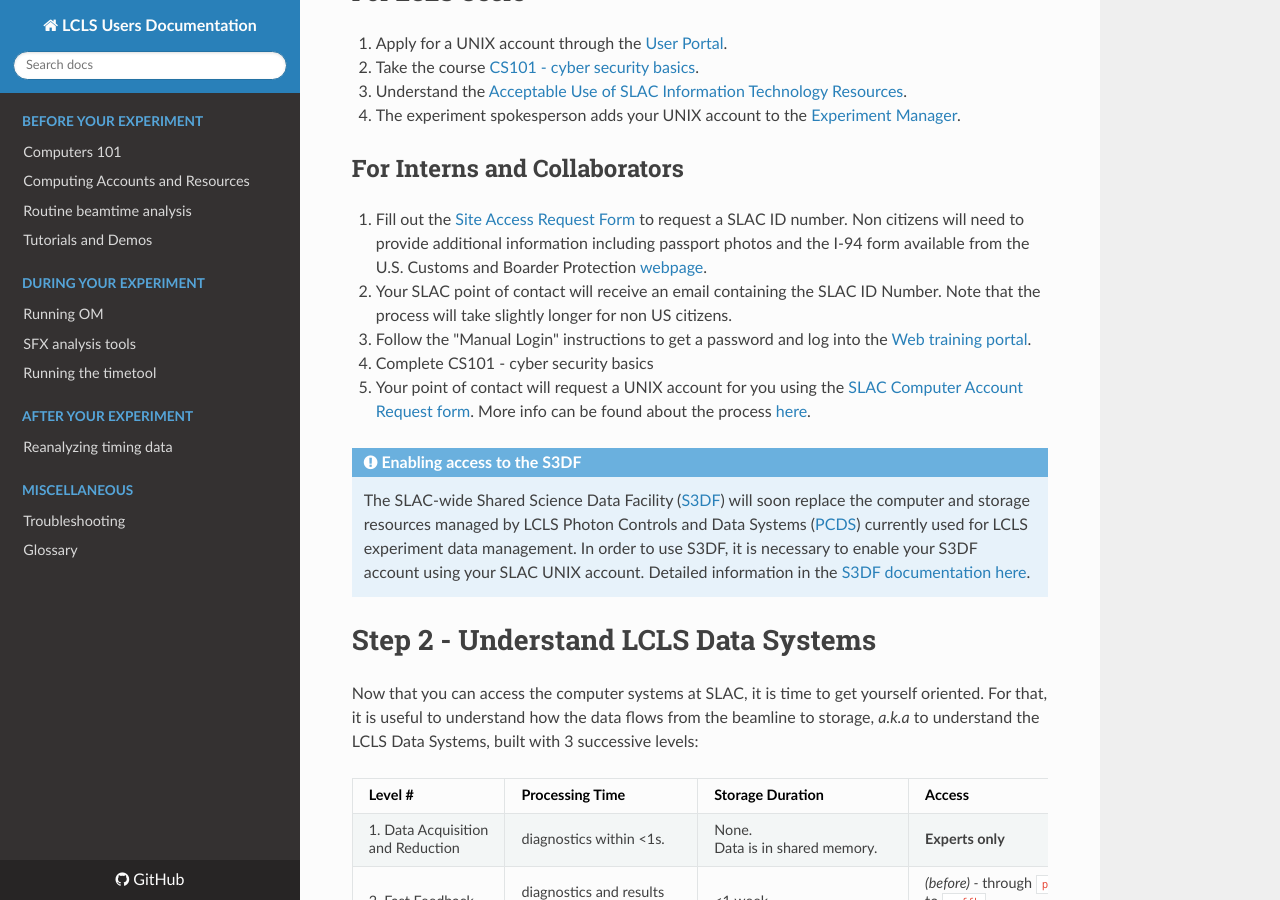
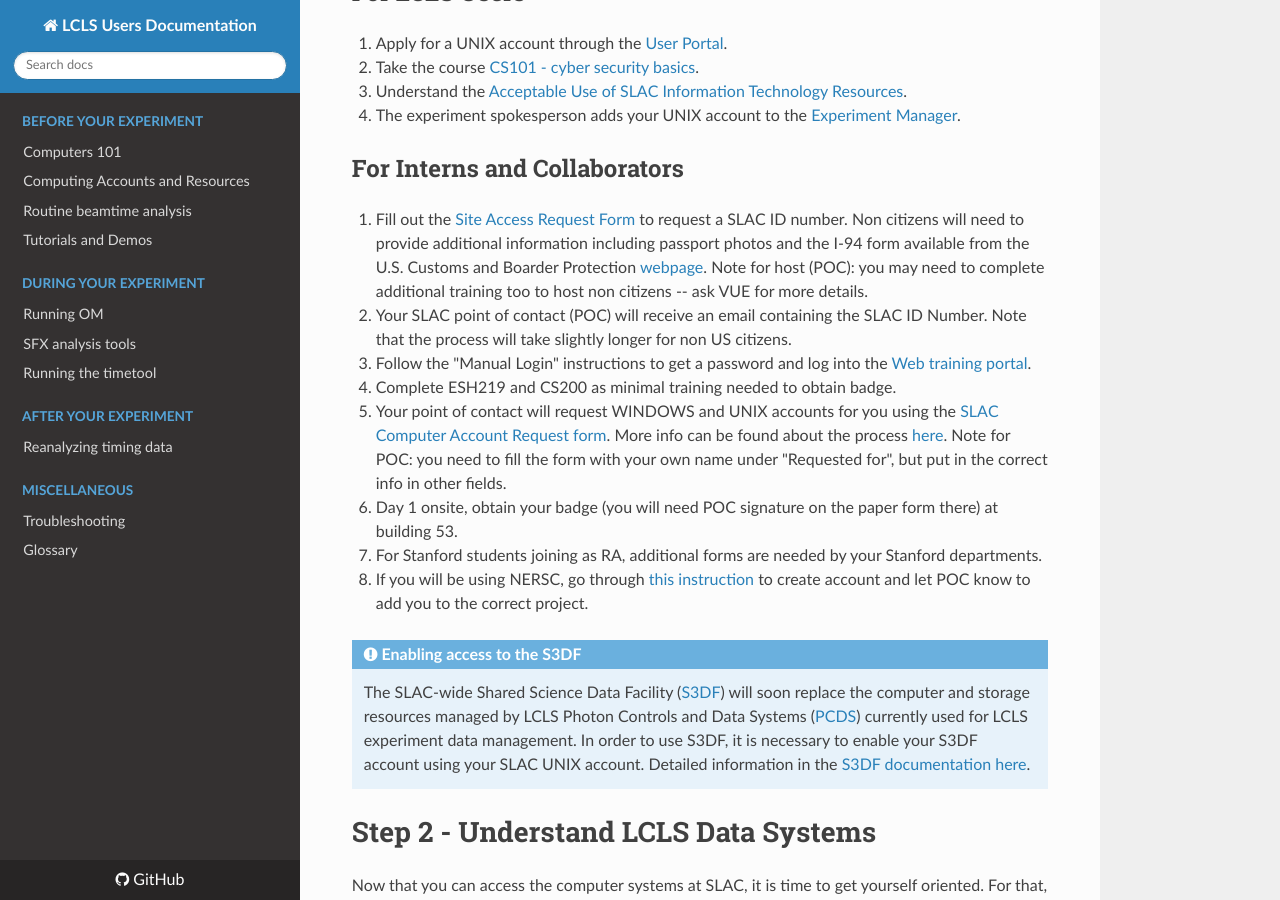
Before and after one commit to lcls-users/lcls-users, an MkDocs documentation site: the page built from docs/before/account_lcls.md, in a window 1280 px wide and 900 px high, scrolled down 501 px. Built offline with MkDocs 1.6.1, drawn with Linux system fonts in a browser that asks for light colours; nearby versions of some CDN libraries.

Commit message:
Update account_lcls.md

```diff
--- a/docs/before/account_lcls.md
+++ b/docs/before/account_lcls.md
@@ -20,11 +20,14 @@ The specific process depends on your role at SLAC.
 
 ## For Interns and Collaborators
 
-1. Fill out the [Site Access Request Form](https://erp-hprdext.erp.slac.stanford.edu/psc/hprdext/EMPLOYEE/HRMS/c/SL_DOE_FACT.SL_DOE_FACTS_USER.GBL?source=POI) to request a SLAC ID number. Non citizens will need to provide additional information including passport photos and the I-94 form available from the U.S. Customs and Boarder Protection [webpage](https://i94.cbp.dhs.gov/recent-search).
-2. Your SLAC point of contact will receive an email containing the SLAC ID Number. Note that the process will take slightly longer for non US citizens.
+1. Fill out the [Site Access Request Form](https://erp-hprdext.erp.slac.stanford.edu/psc/hprdext/EMPLOYEE/HRMS/c/SL_DOE_FACT.SL_DOE_FACTS_USER.GBL?source=POI) to request a SLAC ID number. Non citizens will need to provide additional information including passport photos and the I-94 form available from the U.S. Customs and Boarder Protection [webpage](https://i94.cbp.dhs.gov/recent-search). Note for host (POC): you may need to complete additional training too to host non citizens -- ask VUE for more details.
+2. Your SLAC point of contact (POC) will receive an email containing the SLAC ID Number. Note that the process will take slightly longer for non US citizens.
 3. Follow the "Manual Login" instructions to get a password and log into the [Web training portal](https://slactraining.slac.stanford.edu/web-training-portal-0).
-4. Complete CS101 - cyber security basics
-5. Your point of contact will request a UNIX account for you using the [SLAC Computer Account Request form](https://slacprod.servicenowservices.com/it_services?id=sc_cat_item&sys_id=17176b676ff12100aae0c6012e3ee4f7&sysparm_category=d65827c46fd921009c4235af1e3ee434). More info can be found about the process [here](https://it.slac.stanford.edu/support/KB0010082).
+4. Complete ESH219 and CS200 as minimal training needed to obtain badge.
+5. Your point of contact will request WINDOWS and UNIX accounts for you using the [SLAC Computer Account Request form](https://slacprod.servicenowservices.com/it_services?id=sc_cat_item&sys_id=17176b676ff12100aae0c6012e3ee4f7&sysparm_category=d65827c46fd921009c4235af1e3ee434). More info can be found about the process [here](https://it.slac.stanford.edu/support/KB0010082). Note for POC: you need to fill the form with your own name under "Requested for", but put in the correct info in other fields.
+6. Day 1 onsite, obtain your badge (you will need POC signature on the paper form there) at building 53.
+7. For Stanford students joining as RA, additional forms are needed by your Stanford departments.
+8. If you will be using NERSC, go through [this instruction](https://docs.nersc.gov/accounts/) to create account and let POC know to add you to the correct project.
 
 
 !!! note "Enabling access to the S3DF"
```
